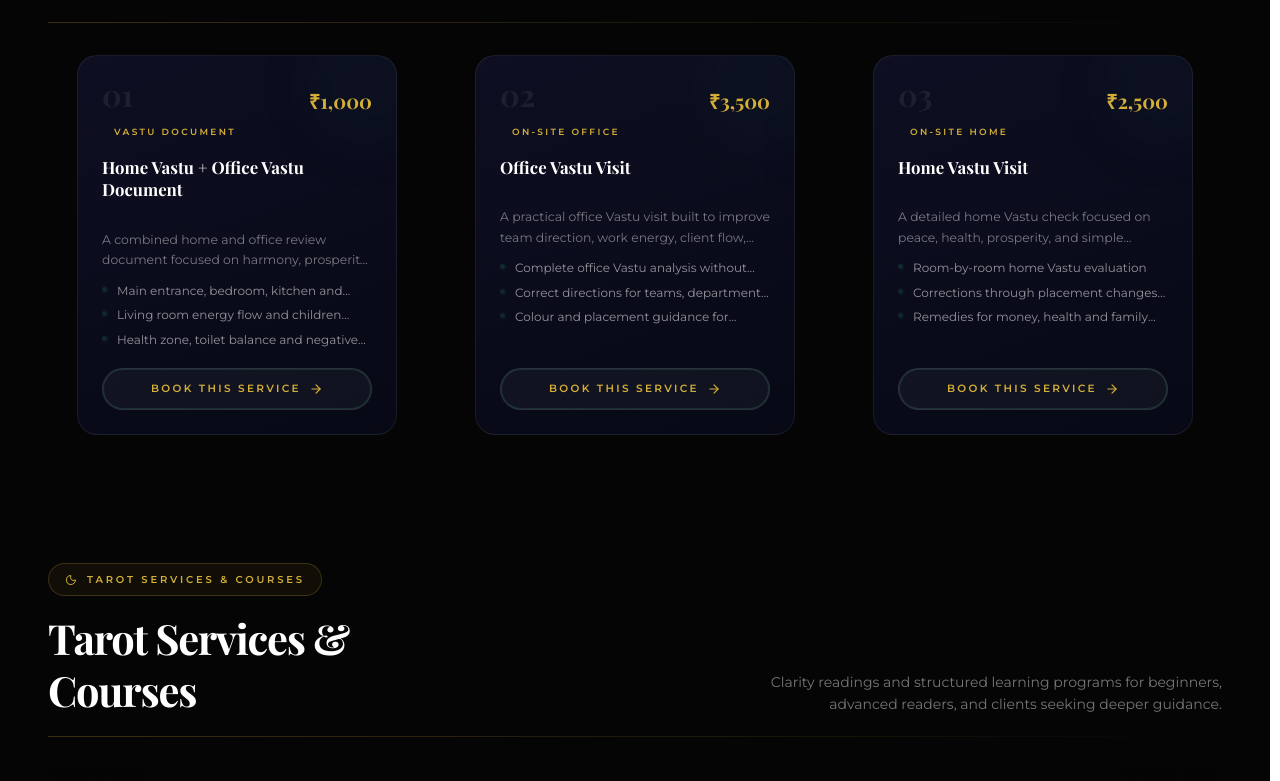
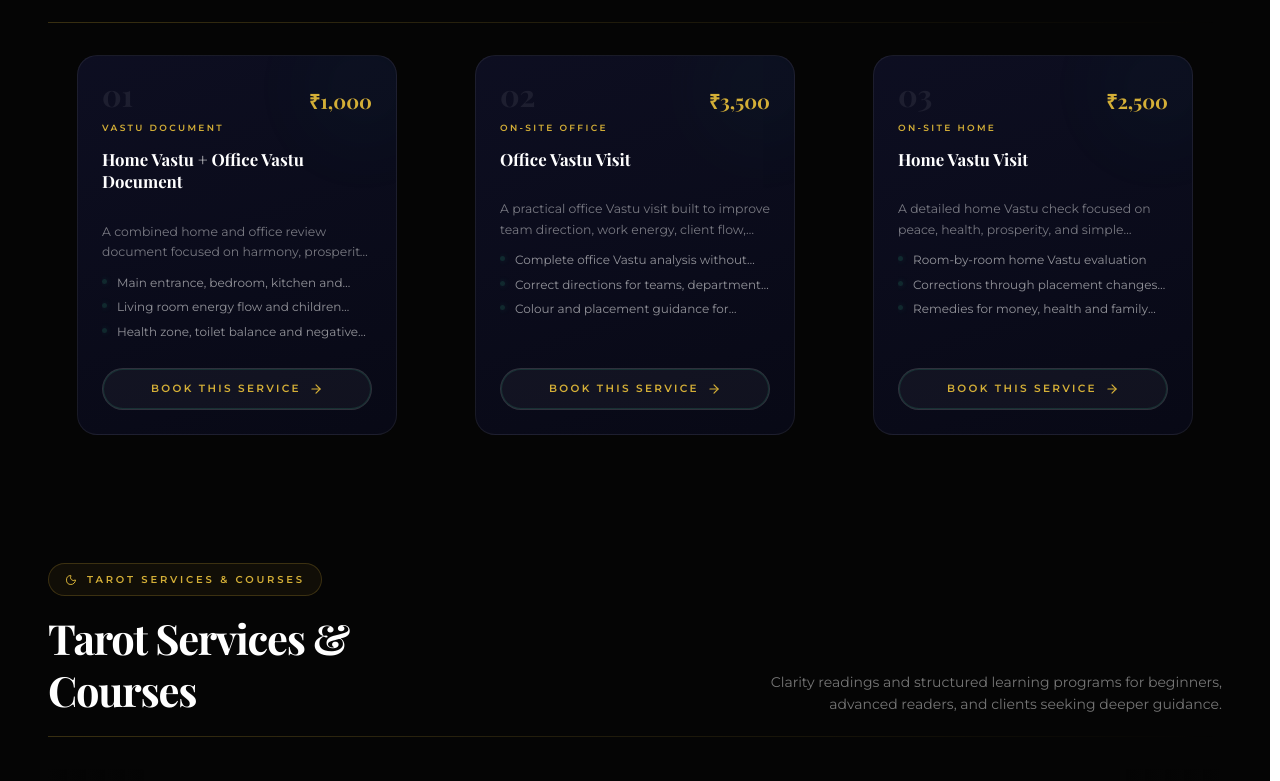
Before and after one commit to Rishitgoyal06/make-my-bhagya-react, a React (Vite) app in the folder bhagya/: page / in a window 1280 px wide. Shown: the part 2174-2955 px from the top of the page. Built offline with nearby package versions, Linux system fonts and the light colour scheme.

Commit message:
style: remove background and border styling from badge component in App.tsx

```diff
--- a/bhagya/src/App.tsx
+++ b/bhagya/src/App.tsx
@@ -621,10 +621,8 @@ function ServiceCard({ service, accentColor = 'rgba(212,175,55,0.18)', index = 0
           {/* ── Badge row ── */}
           <div className="flex items-start justify-between gap-3">
             <span
-              className="inline-flex items-center rounded-full px-3 py-1 text-[9px] font-bold uppercase tracking-[0.26em] leading-none"
+              className="inline-flex items-center text-[9px] font-bold uppercase tracking-[0.26em] leading-none"
               style={{
-                background: `${accentColor}22`,
-                border: `1px solid ${accentColor}55`,
                 color: '#D4AF37',
               }}
             >
```
